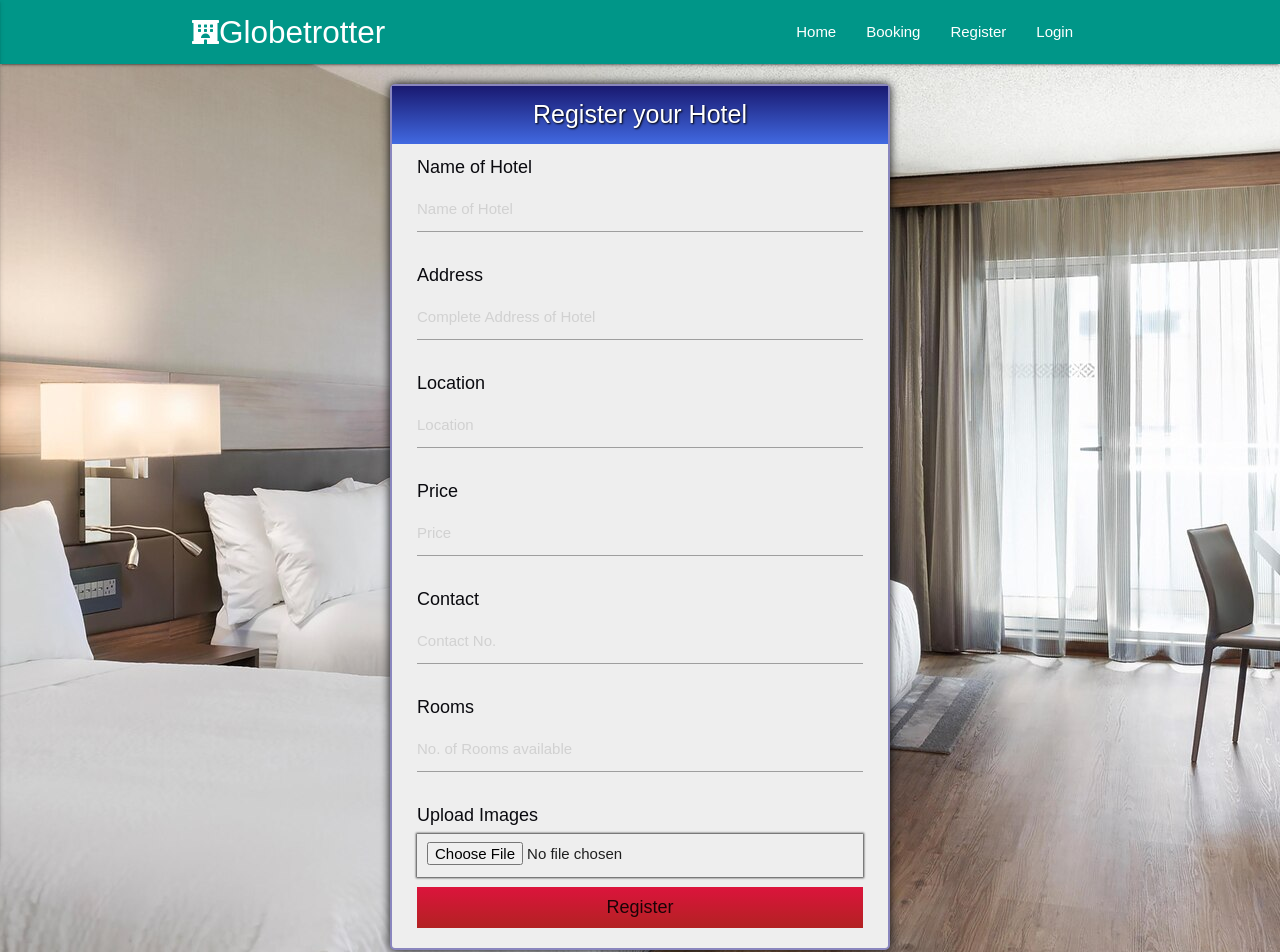
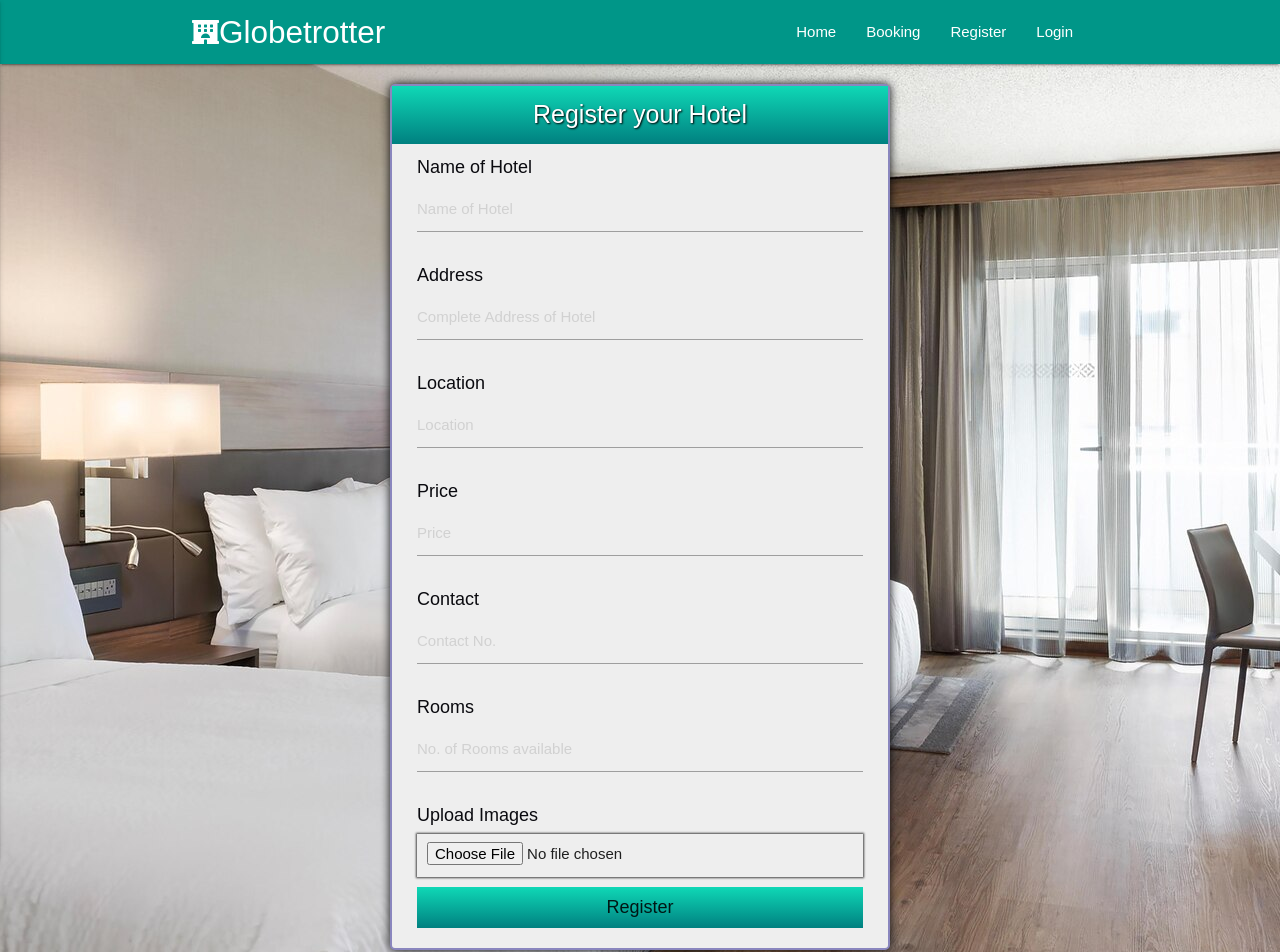
Before and after one commit to abhinav0031/Hotel-Booking, a React (Create React App) app in the folder client/: page /registerhotel in a window 1280 px wide. Shown: the top 952 px of the page. Built offline with nearby package versions, Linux system fonts and the light colour scheme; no server answers; the HTML template or start-up script is replaced by a standard one.

Commit message:
app css modified

```diff
--- a/client/src/App.css
+++ b/client/src/App.css
@@ -63,7 +63,7 @@ header {
   widows: 100%;
   padding: 10px;
   text-align: center;
-  background: linear-gradient(#191970, #4169e1);
+  background: linear-gradient(#0fd8b6,#008080);
   color: #fff;
   font-size: 25px;
   text-shadow: 1px 1px 2px #000;
@@ -101,13 +101,13 @@ label {
   width: 100%;
   padding: 10px;
   font-size: 18px;
-  background: linear-gradient(#dc143c, #b22222);
+  background: linear-gradient(#0fd8b6,#008080);
   cursor: #fff;
   border: none;
 }
 
 .sub-btn:hover {
-  background: linear-gradient(#b22222, #dc143c);
+  background: linear-gradient(#315152, #75a599);
 }
 
 .sub-btn:focus {
```
